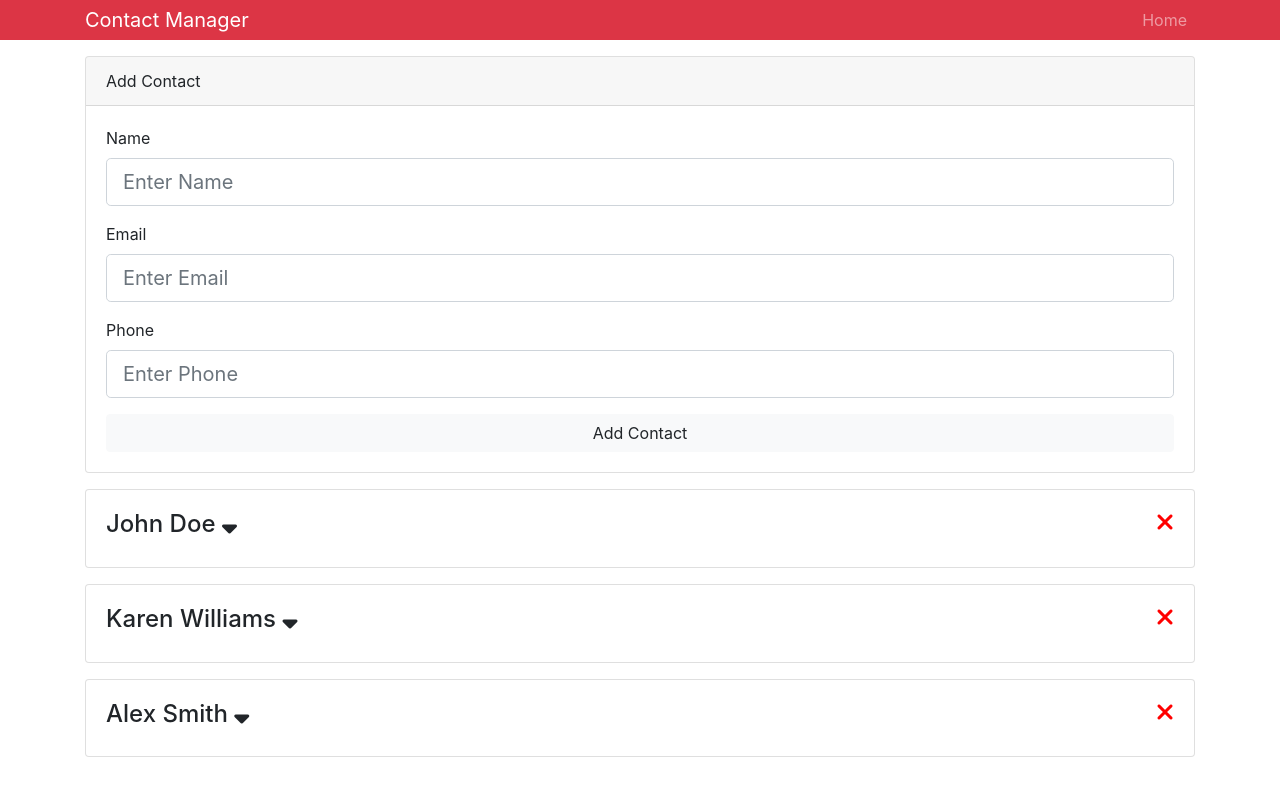
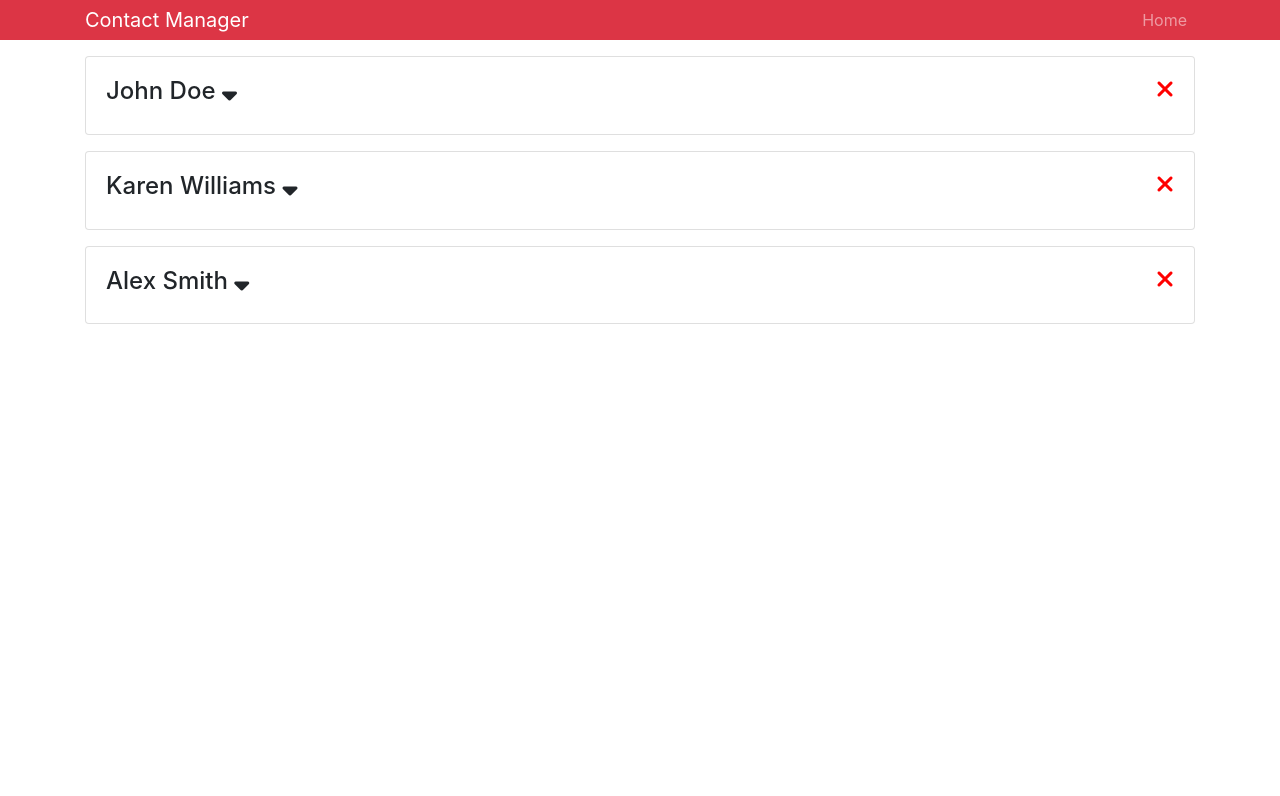
Before and after one commit to alan-nguyen/contact-manager, a React (Create React App) app: page / in a window 1280 px wide. Shown: the top 796 px of the page. Built offline with nearby package versions, Linux system fonts and the light colour scheme.

Commit message:
Add Switch and Route

```diff
--- a/src/App.js
+++ b/src/App.js
@@ -17,8 +17,9 @@ class App extends Component {
           <div className="App">
             <Header branding="Contact Manager" />
             <div className="container">
-              <AddContact />
-              <Contacts />
+              <Switch>
+                <Route exact path="/" component={Contacts} />
+              </Switch>
             </div>
           </div>
         </Router>
```
